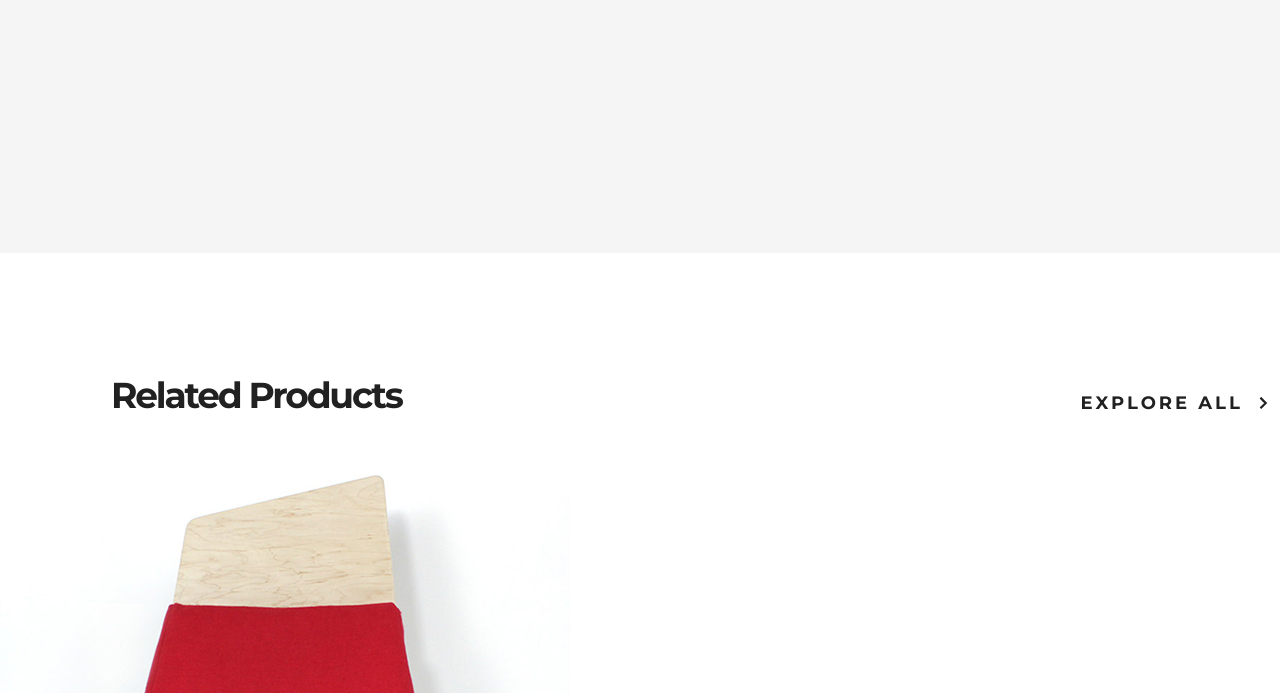
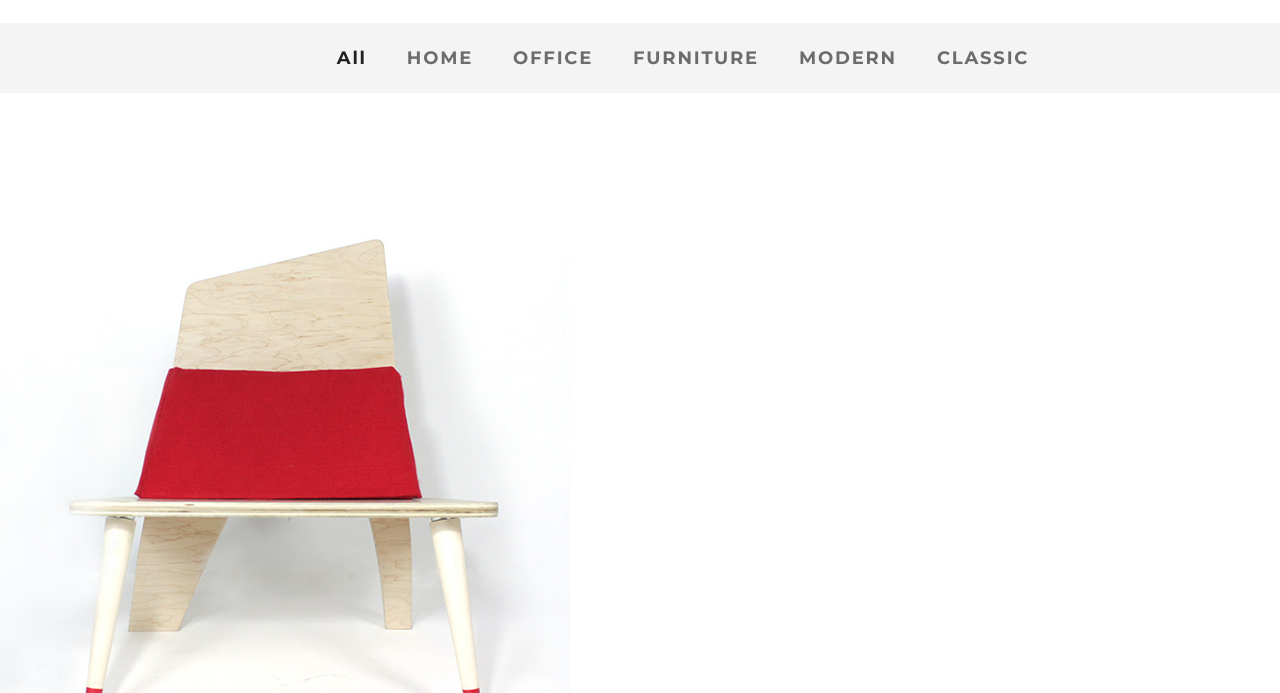
Before and after one commit to SerjTs/Interior_home_page_assets, a plain HTML site: page details.html in a window 1280 px wide. Shown: the part 107-800 px from the top of the page. Drawn offline with Linux system fonts and the light colour scheme.

Commit message:
Сделал второе меню "link-all-home-office--details" и отстилизовал. Остановился в вёрстке details.html div class="controlls" - не центрируются пиктограммы стульчиков.

```diff
--- a/details.html
+++ b/details.html
@@ -11,7 +11,7 @@
 
 <body>
     <div class="container">
-        <div class="hero-back">
+        <div class="hero-back-details">
             <div class="header">
                 <a href="#" class="logotip">
                     <img src="pictures/logo.png" alt="Logo">
@@ -28,16 +28,15 @@
                 </ul>
             </div>
         </div>
+        <ul class="link-all-home-office--details">
+            <li><a href="#" class="active">All</a></li>
+            <li><a href="#">HOME</a></li>
+            <li><a href="#">OFFICE</a></li>
+            <li><a href="#">FURNITURE</a></li>
+            <li><a href="#">MODERN</a></li>
+            <li><a href="#">CLASSIC</a></li>
+        </ul>
 
-        <div class="top_links">
-            <ul class="link">
-                <li>Related Products</li>
-            </ul>
-            <div class="explore_all">
-                <a href="#" class="explore_all">explore all&nbsp;
-                            <img src="pictures/arrow.svg" alt="&#8250;"></a>
-            </div>
-        </div>
         <div class="details">
             <div class="details__pictures">
                 <img src="pictures/slider1.jpg" alt="slider1">
--- a/style.css
+++ b/style.css
@@ -27,7 +27,14 @@ body {
 .hero-back {
     width: 1366px;
     height: 360px;
-    background-color: #f5f5f5;
+    background-color: #ffffff;
+    box-sizing: border-box;
+    padding: 0px 98px;
+}
+.hero-back-details {
+    width: 1366px;
+    height: 130px;
+    background-color: #ffffff;
     box-sizing: border-box;
     padding: 0px 98px;
 }
@@ -129,13 +136,11 @@ body {
 .text a:hover {
     background-color: #9c9c9c;
 }
-
 .text a:active {
     box-shadow: 0px 0px 4.85px 0.15px rgba(33, 33, 33, 0.35);
     position: relative;
     top: 2px;
 }
-
 .pagination {
     display: flex;
     position: absolute;
@@ -222,7 +227,6 @@ body {
     font-weight: 700;
     letter-spacing: 1.8px;
 }
-
 .link-all-home-office li {
     list-style-type: none;
 }
@@ -240,12 +244,45 @@ body {
     border-bottom: 3px solid #212121;
     padding-bottom: 6px;
 }
-
 .link-all-home-office .active:hover {
     border-bottom: 3px solid #212121;
     padding-bottom: 6px;
 }
-
+.link-all-home-office--details {
+/*    margin-top: 71px;*/
+/*    margin-left: 360px;*/
+    background-color: #f4f4f4;
+    width: 1366px;
+    height: 70px;
+    display: flex;
+    justify-content: center;
+    font-size: 18px;
+    font-weight: 700;
+    letter-spacing: 1.8px;
+    line-height: 70px;
+}
+.link-all-home-office--details li {
+    list-style-type: none;
+}
+.link-all-home-office--details a {
+    text-decoration: none;
+    color: #6c6c6c;
+    padding: 0px 20px;
+}
+.link-all-home-office--details a:hover {
+    color: #212121;
+    padding-bottom: 8px;
+/*    border-bottom: 1px solid #212121;*/
+}
+.link-all-home-office--details .active {
+/*    border-bottom: 3px solid #212121;*/
+    color: #212121;
+    padding-bottom: 6px;
+}
+.link-all-home-office--details .active:hover {
+/*    border-bottom: 3px solid #212121;*/
+    padding-bottom: 6px;
+}
 .block {
     margin-top: 50px;
     margin-left: 98px;
@@ -385,7 +422,6 @@ body {
 .Order_button:hover {
     background-color: #9c9c9c;
 }
-
 .Order_button:active {
     box-shadow: 0px 0px 4.85px 0.15px rgba(33, 33, 33, 0.35);
     position: relative;
@@ -770,9 +806,15 @@ line-height: 20px;
 }
 .details {
     display: flex;
+    margin-top: 98px;
 }
 .controlls {
-    width: 190px;
+/*    width: 190px;*/
     display: flex;
     align-items: center;
 }
+.menu-styles {
+    background-color:  #f4f4f4;
+    width: 1366px;
+    height: 70px;
+}
```
Also changed, not shown: product.html (+4 -4 lines), 1 other file.
